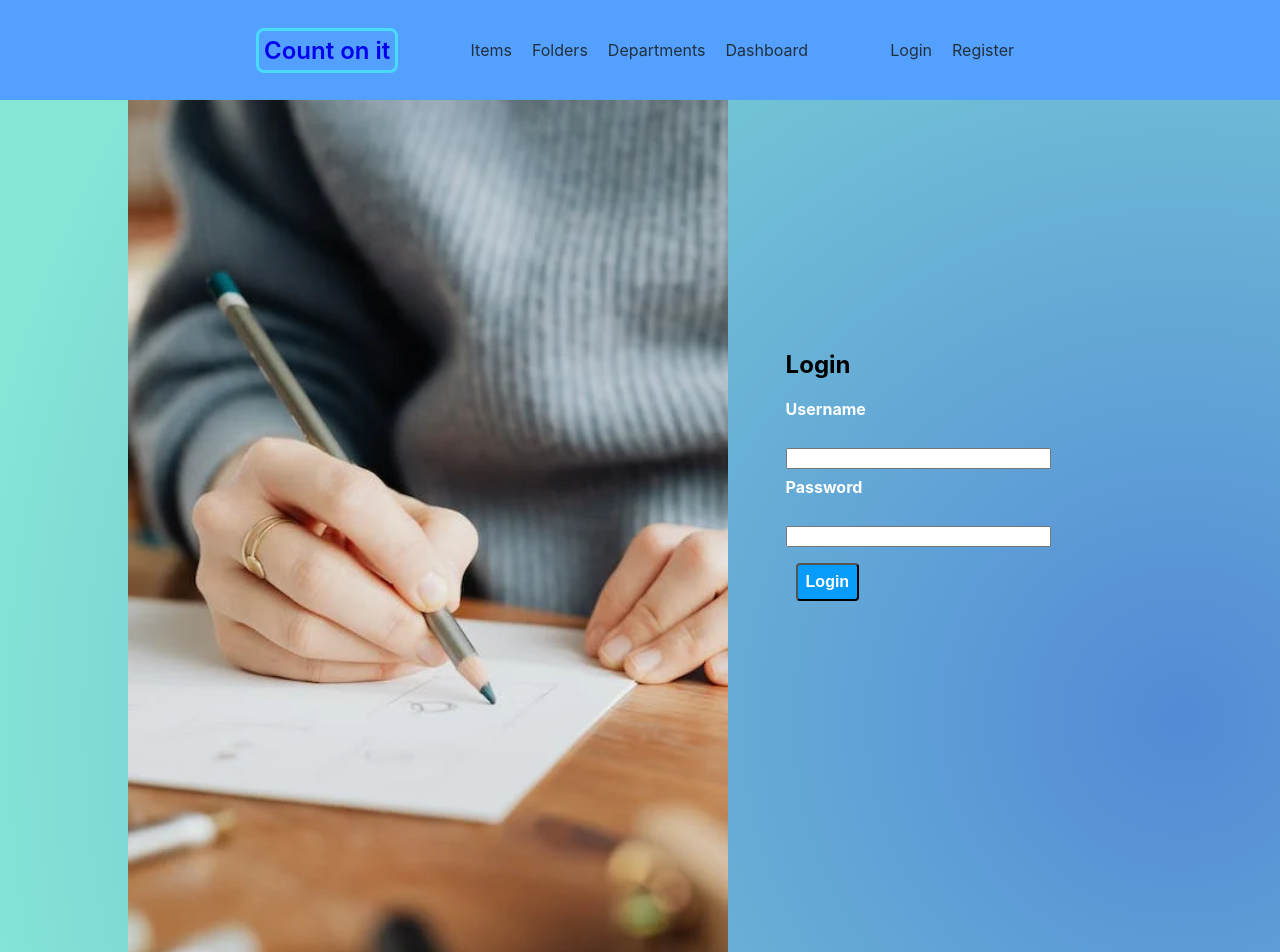
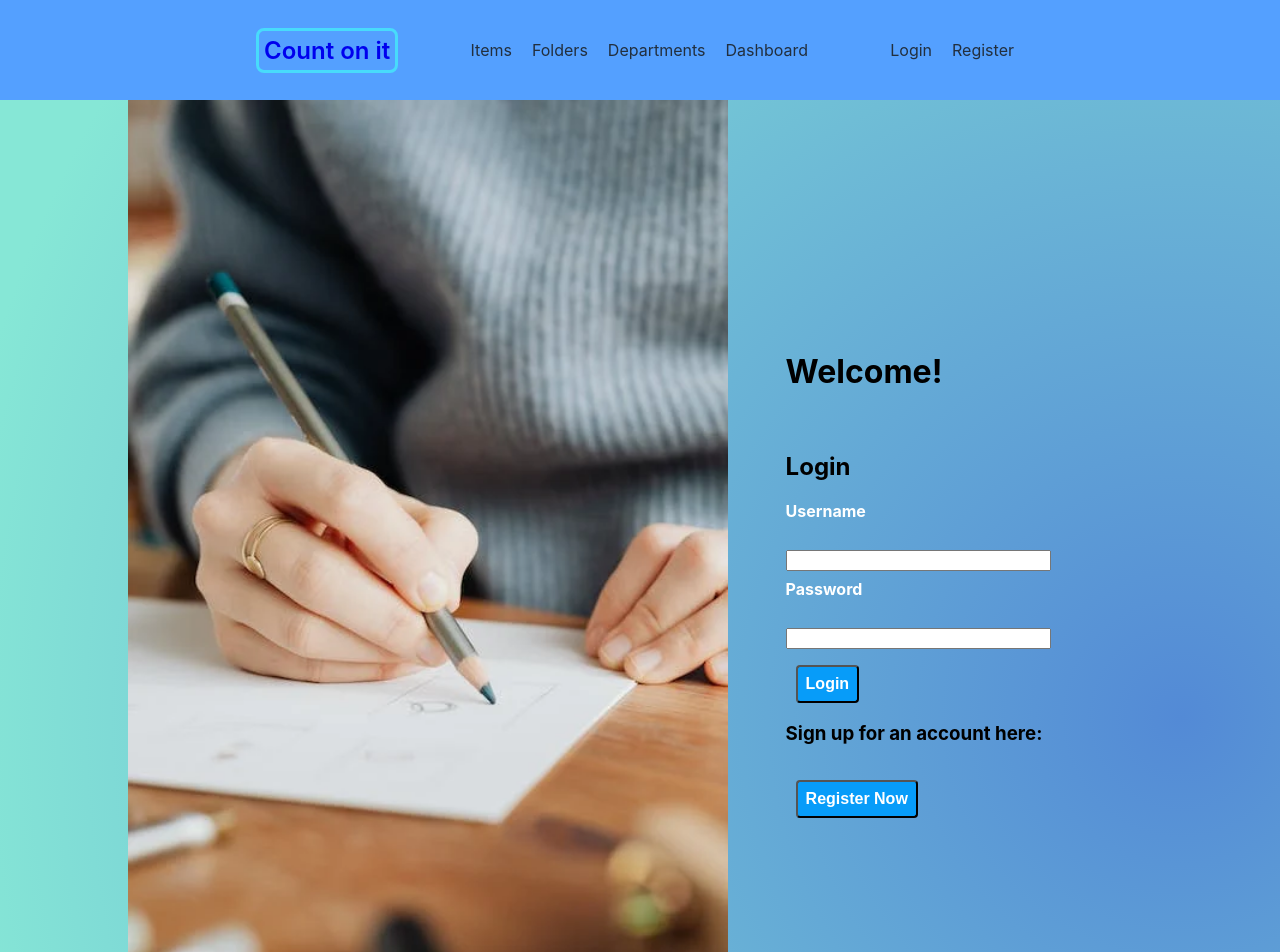
Before and after one commit to grafuj/countonit, a React (Create React App) app in the folder client/: page /login in a window 1280 px wide. Shown: the top 952 px of the page. Built offline with nearby package versions, Linux system fonts and the light colour scheme; no server answers.

Commit message:
Login page has a register button route and / renders login page

```diff
--- a/client/src/App.js
+++ b/client/src/App.js
@@ -58,13 +58,8 @@ export default function App() {
           <Route path="*" element={<h1>404: SERIOUSLY? WRONG PAGE!!!</h1>} />
           <Route
             path="/"
-            element={
-              <Dashboard
-                items={state.items}
-                folders={state.folders}
-                departments={state.departments}
-              />
-            }
+            element={<Login />}
+
           />
           <Route
             path="/dashboard"
--- a/client/src/Components/Items/Form.js
+++ b/client/src/Components/Items/Form.js
@@ -201,7 +201,7 @@ const ItemForm = (props) => {
       <div className="delete-btn">
         <DeleteButton itemId={itemId} />
       </div>
-      <Image cloudName="dtvbwudm2" publicId="https://res.cloudinary.com/dtvbwudm2/image/upload/v1679596128/x55kkmv1zphtkqpltlwj.png" />
+      {/* <Image cloudName="dtvbwudm2" publicId="https://res.cloudinary.com/dtvbwudm2/image/upload/v1679596128/x55kkmv1zphtkqpltlwj.png" /> */}
     </form>
   );
 };
--- a/client/src/Components/Items/hooks/AddPicture.js
+++ b/client/src/Components/Items/hooks/AddPicture.js
@@ -1,4 +1,4 @@
-import React, { useState } from 'react';
+import React, { useState, useEffect } from 'react';
 import { FontAwesomeIcon } from "@fortawesome/react-fontawesome";
 
 export default function UploadPicture({
--- a/client/src/Components/Login.js
+++ b/client/src/Components/Login.js
@@ -1,25 +1,56 @@
-import React from 'react';
+import React from "react";
+import { useNavigate } from "react-router-dom";
 import writing from "./Front-End-Photos/writing-on-paper.webp";
 
 function Login(props) {
-  // const {items} = props;
+  const navigate = useNavigate();
+
+  const handleRegisterClick = () => {
+    navigate("/register");
+  };
+
+  const handleLoginClick = () => {
+    navigate("/dashboard");
+  };
+
   return (
     <div class="login-form">
       <div>
-        <img src={writing} class="login-image" alt="writing-in-planner" />
+        <img src={writing} className="login-image" alt="writing-in-planner" />
       </div>
       <div class="login-form-fields">
         <form action="http://localhost:3000/items">
+          <h1>Welcome!</h1>
+          <br />
           <h2>Login</h2>
-          <label><strong>Username</strong></label>
+          <label>
+            <strong>Username</strong>
+          </label>
           <br />
           <input type="email" name="email" id="email" size="30" />
           <br />
-          <label><strong>Password</strong></label>
+          <label>
+            <strong>Password</strong>
+          </label>
           <br />
           <input type="password" name="password" id="password" size="30" />
           <br />
-          <button type="submit" name="login" id="login-button">Login
+          <button
+            type="submit"
+            name="login"
+            id="login-button"
+            onClick={handleLoginClick}
+          >
+            Login
+          </button>
+          <br />
+          <h3>Sign up for an account here:</h3>
+          <button
+            type="submit"
+            className="register"
+            onClick={handleRegisterClick}
+          >
+            Register Now
           </button>
         </form>
       </div>
```
